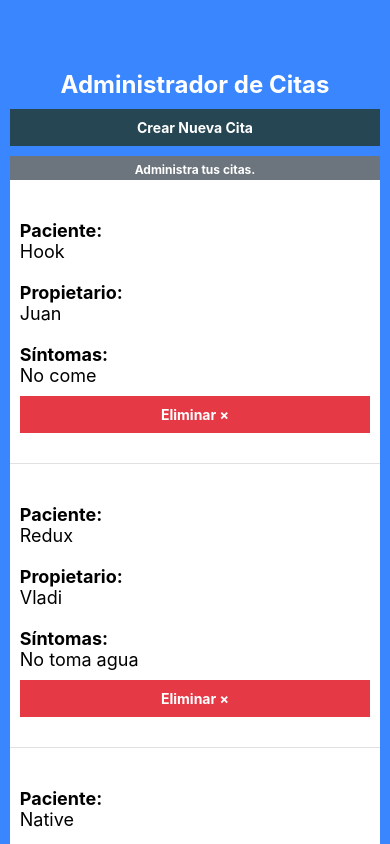
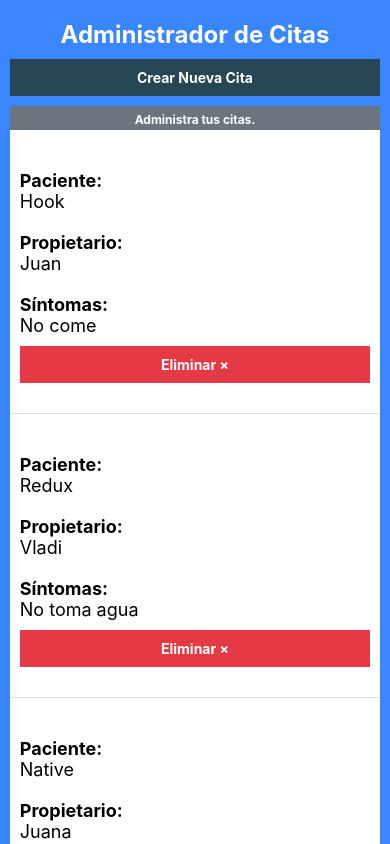
Before and after one commit to Kodake/employees-app, a React Native app: screen / in a window 390 px wide. Built offline with nearby package versions, Linux system fonts and the light colour scheme.

Commit message:
Solving the marginTop on android the last had a bug

```diff
--- a/App.js
+++ b/App.js
@@ -85,7 +85,7 @@ const styles = StyleSheet.create({
   },
   titulo: {
     color: '#FFF',
-    marginTop: Platform.OS === 'ios' ? 40 : 70,
+    marginTop: Platform.OS === 'ios' ? 40 : 20,
     fontSize: 24,
     fontWeight: 'bold',
     textAlign: 'center',
```
